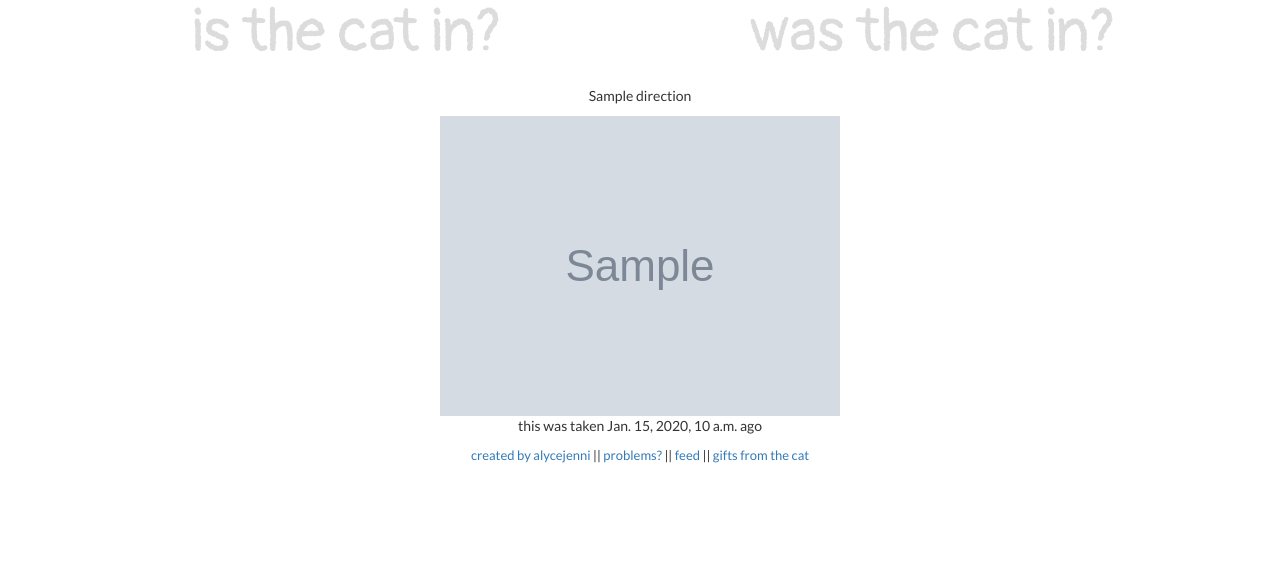
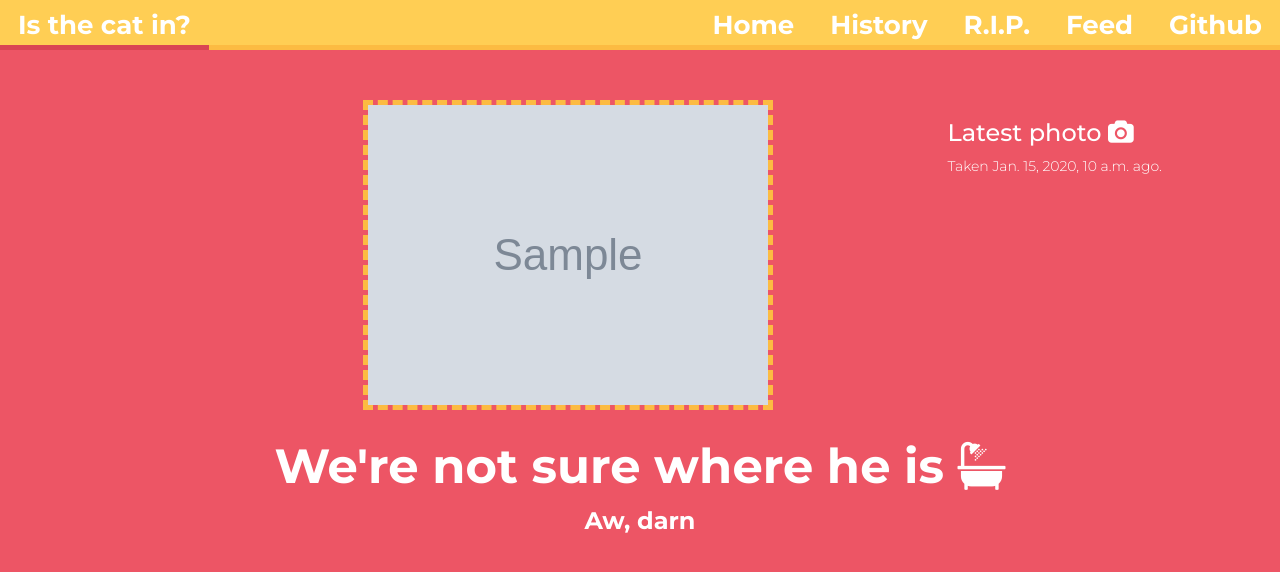
Before and after one commit to alycejenni/isthecatin, a Django app: template templates/main.html in a window 1280 px wide. Shown: the top 572 px of the page. Run offline with Django 3.2, Linux system fonts and the light colour scheme; the template is opened without the code that fills it: most values are stand-ins (such as "Sample title", 1, 10 or a date in 2020); grey boxes marked "Sample" are stand-in pictures; some libraries are stand-ins or nearby versions.

Commit message:
:lipstick: total redesign thanks to @SamCampion

```diff
--- a/catflap/settings.py
+++ b/catflap/settings.py
@@ -108,4 +108,3 @@ BASE_DIR = os.path.abspath(os.path.join(os.path.dirname(__file__), '..'))
 
 STATIC_URL = '/static/'
 STATIC_ROOT = os.path.join(SITE_ROOT, "static")
-NOT_CAT = os.path.join(STATIC_ROOT, ".nc")
--- /dev/null
+++ b/catflapsite/static/css/colours.css
@@ -0,0 +1 @@
+/* Colour Variables */
--- a/catflapsite/static/style.css
+++ b/catflapsite/static/css/style.css
@@ -1,25 +1,9 @@
-h1, .h1 {
-    font-family: 'Pangolin';
-    font-size: 60px;
-}
-
-@media all and (max-width: 400px) {
-    h1, .h1 {
-        font-size: 40px;
-    }
-}
-
 a.activepage {
     color: black;
 }
 
 a.inactivepage {
     color: gainsboro;
-}
-
-body {
-    font-family: 'Lato', sans-serif;
-    text-align: center;
 }
 
 #id_creature_type, #id_url, #id_creature_name, #id_additional_image, #id_guilty_cat, #id_time_taken {
@@ -160,3 +144,147 @@ img.notded {
 .img-blur:hover {
     filter: blur(0px);
 }
+
+/* Sam's CSS */
+
+/*
+
+Colours:
+
+Light: #0896B2
+Medium: #078199
+Dark: #066B7F
+
+---
+
+Light Red: #ED5565
+Dark Red: #DA4453
+Light Yellow: #FFCE54
+Dark Yellow: #FCBB42
+
+*/
+
+/* Base Styling */
+
+body {
+    font-family: 'Montserrat', sans-serif;
+    padding-top: 70px;
+    background: #ED5565;
+}
+
+/* Cat Image */
+
+.cat-img {
+    margin-top: 30px;
+    border: 5px dashed #FCBB42;
+}
+
+/* Image Metadata */
+
+.img-metadata {
+    color: #fff;
+}
+
+h3.img-metadata {
+    margin-top: 45px;
+    font-size: 24px;
+    font-weight: 500;
+}
+
+p.img-metadata {
+    font-size: 16px;
+    font-weight: 300;
+}
+
+/* In/Out Message */
+
+.in-out-msg {
+    font-weight: 700;
+    text-align: center;
+    color: #fff;
+}
+
+h1.in-out-msg {
+    margin-top: 30px;
+    font-size: 48px;
+}
+
+h2.in-out-msg {
+    margin-top: 15px;
+    font-size: 24px;
+}
+
+/* Navbar Styling */
+
+@media(min-width:768px)
+{
+    .navbar {height: 45px;}
+}
+
+/*.navbar {*/
+    /*height: 45px;*/
+/*}*/
+
+.navbar-default {
+    border-bottom: 5px solid #FCBB42;
+    background-color: #FFCE54 !important;
+}
+
+.navbar-toggle {
+    color: #fff;
+    border-color: #ED5565 !important;
+    background-color: #ED5565;
+    border-radius: 999px;
+    padding-top: 6px;
+    padding-bottom: 6px;
+}
+
+.navbar-default .navbar-toggle:hover,
+.navbar-default .navbar-toggle:focus {
+    border-color: #DA4453 !important;
+    background-color: #DA4453;
+}
+
+.navbar-nav li a,
+.navbar-brand {
+    font-size: 26px;
+    color: #fff !important;
+    font-weight: 700;
+    padding-left: 18px;
+    padding-right: 18px;
+}
+
+.navbar-nav li a:hover,
+.navbar-brand:hover {
+    height: 50px;
+    border-bottom: 5px solid #DA4453;
+}
+
+.navbar-nav li a:hover:before {
+    color: #DA4453 !important;
+    font-family: 'fontawesome', sans-serif;
+    position: absolute;
+    -webkit-transform: rotate(-10deg);
+    transform: rotate(-10deg);
+    left: -10px;
+}
+
+.navbar-nav li a.icon-home:hover:before {
+    content: '\f1b0';
+}
+
+.navbar-nav li a.icon-history:hover:before {
+    content: '\f1da';
+}
+
+.navbar-nav li a.icon-rip:hover:before {
+    content: '\f119';
+}
+
+.navbar-nav li a.icon-feed:hover:before {
+    content: '\f022';
+}
+
+.navbar-nav li a.icon-github:hover:before {
+    content: '\f113';
+}
--- /dev/null
+++ b/catflapsite/static/css/styles.css
@@ -0,0 +1,77 @@
+/* Colour Variables */
+/* Typography Variables */
+body {
+  color: #fff;
+  font-family: 'Montserrat', sans-serif; }
+
+h1, h2 {
+  font-weight: 700; }
+
+h3, h4 {
+  font-weight: 500; }
+
+p {
+  font-weight: 300; }
+
+/* Base */
+body {
+  padding-top: 100px;
+  background-color: #ED5565; }
+
+/* Navbar */
+.navbar {
+  height: 45px; }
+
+.navbar-default {
+  border-bottom: 5px solid #FCBB42;
+  background-color: #FFCE54; }
+
+.navbar-nav li a,
+.navbar-brand {
+  color: #fff !important;
+  font-size: 26px;
+  font-weight: 700;
+  padding-left: 18px;
+  padding-right: 18px; }
+  .navbar-nav li a:hover,
+  .navbar-brand:hover {
+    height: 50px;
+    border-bottom: 5px solid #DA4453; }
+    .navbar-nav li a:hover:before,
+    .navbar-brand:hover:before {
+      color: #DA4453;
+      font-family: 'fontawesome', sans-serif;
+      position: absolute;
+      -webkit-transform: rotate(-10deg);
+      transform: rotate(-10deg);
+      left: -10px; }
+  .navbar-nav li a.icon-home:hover::before,
+  .navbar-brand.icon-home:hover::before {
+    content: '\f1b0'; }
+  .navbar-nav li a.icon-history:hover::before,
+  .navbar-brand.icon-history:hover::before {
+    content: '\f1da'; }
+  .navbar-nav li a.icon-rip:hover::before,
+  .navbar-brand.icon-rip:hover::before {
+    content: '\f119'; }
+  .navbar-nav li a.icon-feed:hover::before,
+  .navbar-brand.icon-feed:hover::before {
+    content: '\f022'; }
+  .navbar-nav li a.icon-github:hover::before,
+  .navbar-brand.icon-github:hover::before {
+    content: '\f113'; }
+
+/* Cat Image */
+.cat-img {
+  border: 5px dashed #FCBB42; }
+
+/* In/Out Message */
+h1.in-out-msg {
+  color: #fff;
+  margin-top: 30px;
+  font-size: 48px; }
+
+h2.in-out-msg {
+  color: #fff;
+  margin-top: 15px;
+  font-size: 24px; }
--- /dev/null
+++ b/catflapsite/static/sass/colours.scss
@@ -0,0 +1,6 @@
+/* Colour Variables */
+
+$colour-light-red: #ED5565;
+$colour-dark-red: #DA4453;
+$colour-light-yellow: #FFCE54;
+$colour-dark-yellow: #FCBB42;
--- /dev/null
+++ b/catflapsite/static/sass/styles.scss
@@ -0,0 +1,90 @@
+@import 'colours';
+@import 'typography';
+
+/* Base */
+
+body {
+  padding-top: 100px;
+  background-color: $colour-light-red;
+}
+
+/* Navbar */
+
+.navbar {
+  // Breaks in mobile
+  height: 45px;
+}
+
+.navbar-default {
+  border-bottom: 5px solid $colour-dark-yellow;
+  background-color: $colour-light-yellow;
+}
+
+.navbar-nav li a,
+.navbar-brand {
+  color: #fff !important;
+  font: {
+    size: 26px;
+    weight: 700;
+  }
+  padding: {
+    left: 18px;
+    right: 18px;
+  }
+
+  &:hover {
+    height: 50px;
+    border-bottom: 5px solid $colour-dark-red;
+
+    &:before {
+      color: $colour-dark-red;
+      font-family: 'fontawesome', sans-serif;
+      position: absolute;
+      -webkit-transform: rotate(-10deg);
+      transform: rotate(-10deg);
+      left: -10px;
+    }
+  }
+
+  // Must be a better way to do this
+
+  &.icon-home:hover::before {
+    content: '\f1b0';
+  }
+
+  &.icon-history:hover::before {
+    content: '\f1da';
+  }
+
+  &.icon-rip:hover::before {
+    content: '\f119';
+  }
+
+  &.icon-feed:hover::before {
+    content: '\f022';
+  }
+
+  &.icon-github:hover::before {
+    content: '\f113';
+  }
+}
+
+/* Cat Image */
+
+.cat-img {
+  border: 5px dashed $colour-dark-yellow;
+}
+
+/* In/Out Message */
+
+h1.in-out-msg {
+  color: #fff;
+  margin-top: 30px;
+  font-size: 48px;
+}
+
+h2.in-out-msg {
+  color: #fff;
+  margin-top: 15px;
+  font-size: 24px;
+}
--- /dev/null
+++ b/catflapsite/static/sass/test.scss
@@ -0,0 +1,15 @@
+nav {
+  ul {
+    margin: 0;
+    padding: 0;
+    list-style: none;
+  }
+
+  li { display: inline-block; }
+
+  a {
+    display: block;
+    padding: 6px 12px;
+    text-decoration: none;
+  }
+}
--- /dev/null
+++ b/catflapsite/static/sass/typography.scss
@@ -0,0 +1,18 @@
+/* Typography Variables */
+
+body {
+  color: #fff;
+  font-family: 'Montserrat', sans-serif;
+}
+
+h1, h2 {
+  font-weight: 700;
+}
+
+h3, h4 {
+  font-weight: 500;
+}
+
+p {
+  font-weight: 300;
+}
--- a/templates/basepage.html
+++ b/templates/basepage.html
@@ -14,27 +14,19 @@
     <iframe src="https://www.googletagmanager.com/ns.html?id=GTM-WRZFQ6B"
             height="0" width="0" style="display:none;visibility:hidden"></iframe>
 </noscript>
-<div class="container">
-    <div class="row">
-        <div class="col-md-6">
-            <a href="{% url 'current' %}" class="{% isactive 'current' %} h1">is the cat in?</a>
-        </div>
-        <div class="col-md-6">
-            <a href="{% url 'history' %}" class="{% isactive 'history' %} h1">was the cat in?</a>
-        </div>
-    </div>
-</div>
-<br>
+{% include 'fragments/navbar.html' %}
+<!--<div class="container">-->
+    <!--<div class="row">-->
+        <!--<div class="col-md-6">-->
+            <!--<a href="{% url 'current' %}" class="{% isactive 'current' %} h1">is the cat in?</a>-->
+        <!--</div>-->
+        <!--<div class="col-md-6">-->
+            <!--<a href="{% url 'history' %}" class="{% isactive 'history' %} h1">was the cat in?</a>-->
+        <!--</div>-->
+    <!--</div>-->
+<!--</div>-->
+<!--<br>-->
 {% block content %}
 {% endblock %}
-<div class="container">
-    <div class="row">
-        <div class="col-md-12" style="font-size: small;">
-            <a href="https://github.com/alycejenni/isthecatin" target="_blank">created by alycejenni</a> || <a
-                href="https://github.com/alycejenni/isthecatin/issues" target="_blank">problems?</a> || <a
-                href="{% url 'catfood' %}">feed</a> || <a href="{% url 'rip' %}">gifts from the cat</a>
-        </div>
-    </div>
-</div>
 </body>
 </html>
--- /dev/null
+++ b/templates/fragments/navbar.html
@@ -0,0 +1,19 @@
+<nav class="navbar navbar-default navbar-fixed-top">
+  <div class="container-fluid">
+    <div class="navbar-header">
+      <button type="button" class="navbar-toggle collapsed" data-toggle="collapse" data-target="#navbar-collapse" aria-expanded="false">
+        <i class="fa fa-bars"></i>
+      </button>
+      <a class="navbar-brand" href="/">Is the cat in?</a>
+    </div>
+    <div class="collapse navbar-collapse" id="navbar-collapse">
+      <ul class="nav navbar-nav navbar-right">
+        <li><a class="icon-home" href="{% url 'current' %}">Home</a></li>
+        <li><a class="icon-history" href="{% url 'history' %}">History</a></li>
+        <li><a class="icon-rip" href="{% url 'rip' %}">R.I.P.</a></li>
+        <li><a class="icon-feed" href="{% url 'catfood' %}" target="_blank">Feed</a></li>
+        <li><a class="icon-github" href="https://github.com/alycejenni/isthecatin" target="_blank">Github</a></li>
+      </ul>
+    </div>
+  </div>
+</nav>
--- a/templates/fragments/scripts.html
+++ b/templates/fragments/scripts.html
@@ -16,6 +16,7 @@
         integrity="sha256-hVVnYaiADRTO2PzUGmuLJr8BLUSjGIZsDYGmIJLv2b8="
         crossorigin="anonymous"></script>
 <script src="https://code.jquery.com/ui/1.12.1/jquery-ui.js"></script>
+<script src="https://maxcdn.bootstrapcdn.com/bootstrap/3.3.7/js/bootstrap.min.js" integrity="sha384-Tc5IQib027qvyjSMfHjOMaLkfuWVxZxUPnCJA7l2mCWNIpG9mGCD8wGNIcPD7Txa" crossorigin="anonymous"></script>
 <script>
     $(function () {
         $('#zoomcat').dialog({
--- a/templates/fragments/styles.html
+++ b/templates/fragments/styles.html
@@ -1,7 +1,7 @@
 {% load static %}
-<link href="https://maxcdn.bootstrapcdn.com/bootstrap/3.3.7/css/bootstrap.min.css" rel="stylesheet"
-      integrity="sha384-BVYiiSIFeK1dGmJRAkycuHAHRg32OmUcww7on3RYdg4Va+PmSTsz/K68vbdEjh4u" crossorigin="anonymous">
-<link href="https://fonts.googleapis.com/css?family=Lato|Pangolin" rel="stylesheet">
-<link href="{% static 'style.css' %}" rel="stylesheet">
+<link href="https://maxcdn.bootstrapcdn.com/bootstrap/3.3.7/css/bootstrap.min.css" rel="stylesheet" integrity="sha384-BVYiiSIFeK1dGmJRAkycuHAHRg32OmUcww7on3RYdg4Va+PmSTsz/K68vbdEjh4u" crossorigin="anonymous">
+<link rel="stylesheet" href="https://fonts.googleapis.com/css?family=Montserrat:300,500,700">
+<link rel="stylesheet" href="https://maxcdn.bootstrapcdn.com/font-awesome/4.7.0/css/font-awesome.min.css">
+<link rel="stylesheet" href="{% static 'css/styles.css' %}" >
 <link rel="shortcut icon" href="{% static 'images/favicon.png' %}">
 <link rel="stylesheet" href="//code.jquery.com/ui/1.12.1/themes/base/jquery-ui.css">
--- a/templates/main.html
+++ b/templates/main.html
@@ -4,20 +4,28 @@
 {% endblock %}
 {% block content %}
     <div class="container">
-    <div class="row">
-        <div class="col-md-12">
-                <p>{{ img.direction }}</p>
+        <div class="row">
+            <div class="col-md-6 col-md-offset-3">
+                <img alt="this is probably a picture of the cat's bum" src="{{ img.url }}" class="img-responsive cat-img"/>
             </div>
-    </div>
-        <div class="row">
-            <div class="col-md-12">
-                <img alt="this is probably a picture of the cat's bum" src="{{ img.url }}" class="img-responsive center-block"/>
+            <div class="col-md-3">
+                <h3 class="img-metadata">Latest photo <i class="fa fa-camera"></i></h3>
+                <p class="img-metadata">Taken {{ img.time_ago_str }} ago.</p>
             </div>
         </div>
-        <div class="row">
-            <div class="col-md-12">
-                <p>this was taken {{ img.time_ago }} ago</p>
-            </div>
+        <div class="text-center">
+        {% if img.direction == 0 %}
+            {#if the cat is out#}
+            <h1 class="in-out-msg">Looks like he's out <i class="fa fa-ambulance"></i></h1>
+            <h2 class="in-out-msg">Hunting for mice</h2>
+        {% elif img.direction == 1 %}
+            <h1 class="in-out-msg">Looks like he's in <i class="fa fa-check"></i></h1>
+            <h2 class="in-out-msg">Grabbing some Zs</h2>
+        {% else %}
+            {#if he's being a quantum boy#}
+            <h1 class="in-out-msg">We're not sure where he is <i class="fa fa-bathtub"></i></h1>
+            <h2 class="in-out-msg">Aw, darn</h2>
+        {% endif %}
         </div>
     </div>
 {% endblock %}
```
Also changed, not shown: catflap/__init__.py (+9 -0 lines), catflapsite/static/css/test.css (added, +12 -0 lines), catflapsite/static/css/typography.css (added, +13 -0 lines), catflapsite/utils.py (+37 -11 lines), requirements.txt (+7 -6 lines), README.md.
